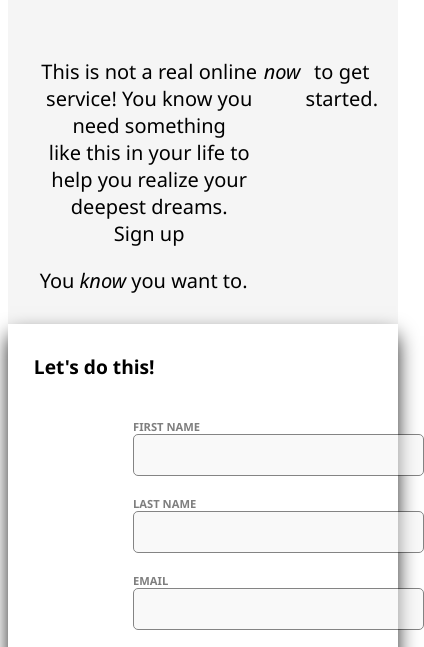
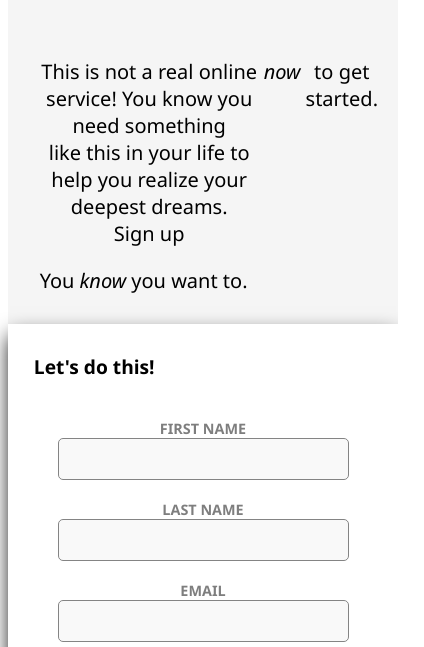
Before and after one commit to Zvikomboreronyambuya/Signup-form, a plain HTML site: page index.html in a window 390 px wide. Shown: the part 137-784 px from the top of the page, 424 px wide, since content can reach past the window. Drawn offline with Linux system fonts and the light colour scheme.

Commit message:
added form-row positioning css styling for mobile

```diff
--- a/style.css
+++ b/style.css
@@ -187,6 +187,7 @@ a:hover {
     .herotxt{
         width: auto;
         margin-top: 30px;
+	text-align: center;
 
     }
     .right{
@@ -198,7 +199,7 @@ a:hover {
         align-items: center;
 
     }
-    .input{
+    .form-row{
         text-align: left;
         width: auto;
         font-size: 0.9em;
```
